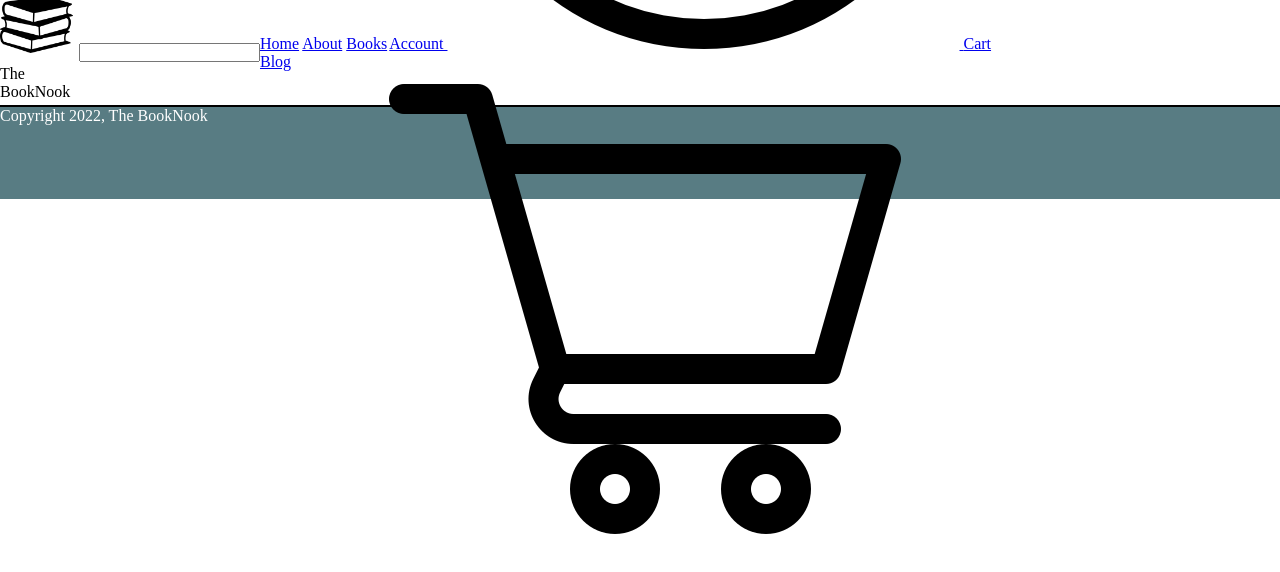
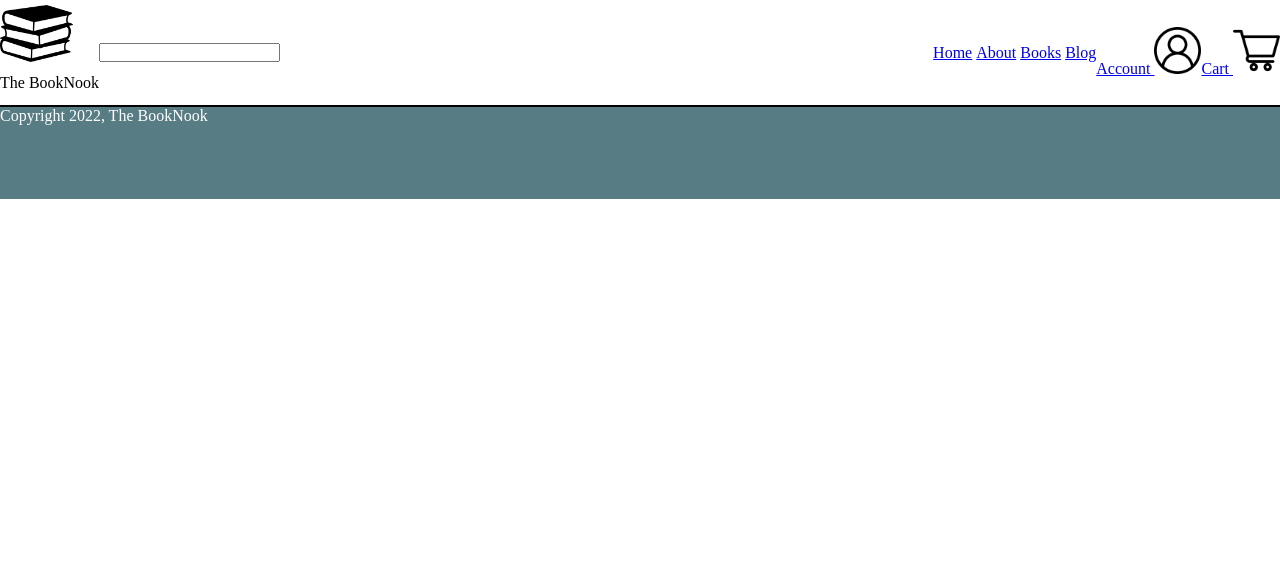
Before and after one commit to zapsters/homeworkFive, a website: page index.html in a window 1280 px wide. Drawn offline with nearby package versions, Linux system fonts and the light colour scheme; files that its build step writes are made by us from their sources.

Commit message:
Nav in progress

```diff
--- a/scss/nav.scss
+++ b/scss/nav.scss
@@ -4,4 +4,18 @@ nav {
   display: flex;
   align-items: center;
   justify-content: space-evenly;
+  a {
+    font-size: 16px;
+  }
+  .search {
+    flex: 1;
+  }
+  .account {
+    display: flex;
+    align-items: center;
+    justify-content: space-evenly;
+    img {
+      height: 47px;
+    }
+  }
 }
```
